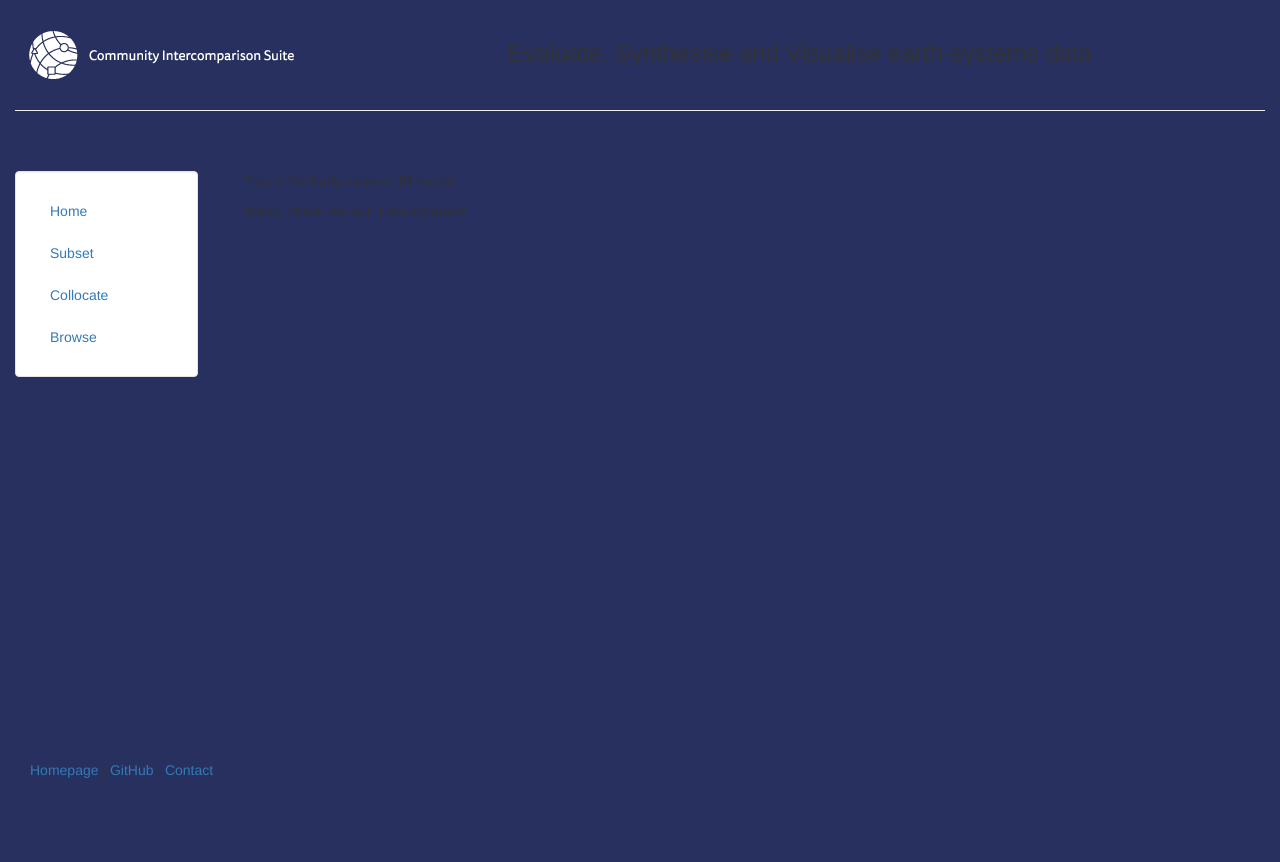
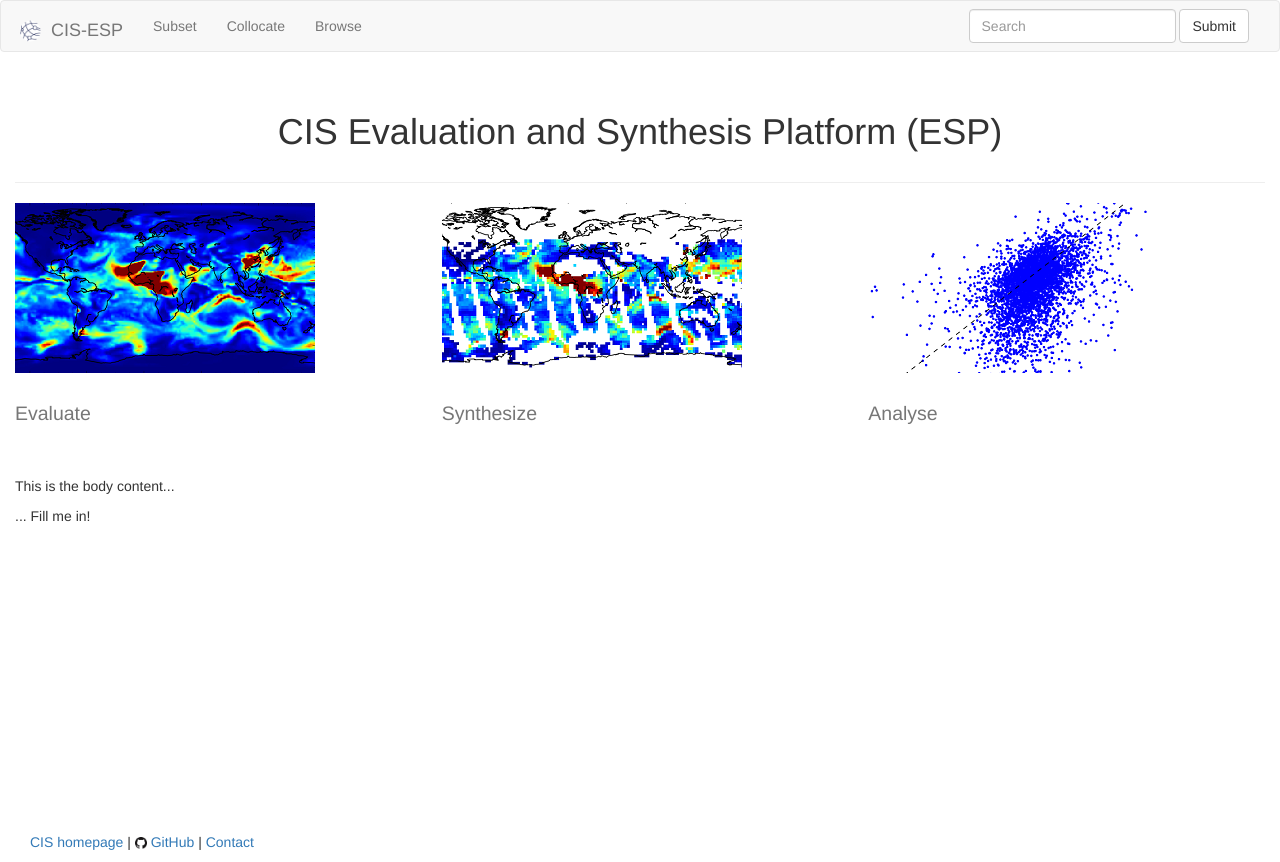
Before and after one commit to duncanwp/cis_esp, a Django app: page / in a window 1280 px wide. Before the commit the page ends 778 px from the top, so only its background shows below. Run offline with Django 3.2, Linux system fonts and the light colour scheme; some libraries are stand-ins or nearby versions.

Commit message:
Created a first draft of the main landing page

```diff
--- a/landing/templates/landing/header.html
+++ b/landing/templates/landing/header.html
@@ -5,7 +5,7 @@
 	<title>CIS-ESP</title>
 	<meta charset="utf-8" />
 	{% load staticfiles %}
-	<link rel="stylesheet" href="{% static 'css/bootstrap.min.css' %}" type = "text/css"/>
+	<link rel="stylesheet" href="{% static 'css/bootstrap.css' %}" type = "text/css"/>
 	<meta name="viewport" content = "width=device-width, initial-scale=1.0">
 
 	<style type="text/css">
@@ -16,55 +16,92 @@
 	</style>
 </head>
 
-<body class="body" style="background-color:#27305E">
+<body class="body">
+    <nav class="navbar navbar-default">
+      <div class="container-fluid">
+        <!-- Brand and toggle get grouped for better mobile display -->
+        <div class="navbar-header">
+          <button type="button" class="navbar-toggle collapsed" data-toggle="collapse" data-target=".collapse" aria-expanded="false">
+            <span class="sr-only">Toggle navigation</span>
+            <span class="icon-bar"></span>
+            <span class="icon-bar"></span>
+            <span class="icon-bar"></span>
+          </button>
+            <a class="navbar-brand" href="#">
+                <span><img alt="CIS logo" src="{% static 'landing/img/CIS-logo-white-clear-small.png' %}" height=30 class="d-inline-block align-top"></span>
+                CIS-ESP
+            </a>
+        </div>
+
+        <!-- Collect the nav links, forms, and other content for toggling -->
+        <div class="collapse navbar-collapse" id="bs-example-navbar-collapse-1">
+          <ul class="nav navbar-nav">
+            <!--<li class="active"><a href="#">Link <span class="sr-only">(current)</span></a></li>-->
+            <li><a href='/subset/'>Subset</a></li>
+			<li><a href='/collocate/'>Collocate</a></li>
+            <li><a href='/data_browser/'>Browse</a></li>
+              <!-- Example dropdown menu
+            <li class="dropdown">
+              <a href="#" class="dropdown-toggle" data-toggle="dropdown" role="button" aria-haspopup="true" aria-expanded="false">Dropdown <span class="caret"></span></a>
+              <ul class="dropdown-menu">
+                <li><a href="#">Action</a></li>
+                <li><a href="#">Another action</a></li>
+                <li><a href="#">Something else here</a></li>
+                <li role="separator" class="divider"></li>
+                <li><a href="#">Separated link</a></li>
+                <li role="separator" class="divider"></li>
+                <li><a href="#">One more separated link</a></li>
+              </ul>
+            </li>
+            -->
+          </ul>
+          <form class="navbar-form navbar-right">
+            <div class="form-group">
+              <input type="text" class="form-control" placeholder="Search">
+            </div>
+            <button type="submit" class="btn btn-default">Submit</button>
+          </form>
+        </div><!-- /.navbar-collapse -->
+      </div><!-- /.container-fluid -->
+    </nav>
+
 	<div class="container-fluid" style="min-height:95%; ">
 		<div class="row">
-			  <div class="col-sm-3">
-				  <br>
-				  <center>
-					<img src="{% static 'landing/img/CIS-logo-white-horizontal-clear.png' %}" class="responsive-img" style='max-height:100px;' alt="logo">
-				  </center>
-			  </div>
-			  <div class="col-sm-9">
-				  <br>
-				  <center>
-				  <h3>Evaluate, Synthesise and Visualise earth-systems data</h3>
-				  </center>
-			  </div>
+          <br>
+          <center>
+          <h1>CIS Evaluation and Synthesis Platform (ESP)</h1>
+          </center>
 		</div><hr>
 
 		<div class="row">
-		  <div class="col-sm-2">
-		  <br>
-
-		  <br>
-		   <!-- Great, til you resize. -->
-			<!--<div class="well bs-sidebar affix" id="sidebar" style="background-color:#fff">-->
-			<div class="well bs-sidebar" id="sidebar" style="background-color:#fff">
-			  <ul class="nav nav-pills nav-stacked">
-				<li><a href='/'>Home</a></li>
-				<li><a href='/subset/'>Subset</a></li>
-				<li><a href='/collocate/'>Collocate</a></li>
-                  <li><a href='/data_browser/'>Browse</a></li>
-			  </ul>
-			</div> <!--well bs-sidebar affix-->
-		  </div> <!--col-sm-2-->
-		  <div class="col-sm-10">
-
-			<div class='container-fluid'>
+		  <div class="col-sm-4">
+            <img src="{% static 'landing/img/step1.png' %}" class="img-responsive" alt="Step 1">
+              <h2><small>Evaluate</small></h2>
+		  </div>
+          <div class="col-sm-4">
+            <img src="{% static 'landing/img/step2.png' %}" class="img-responsive" alt="Step 2">
+              <h2><small>Synthesize</small></h2>
+		  </div>
+          <div class="col-sm-4">
+            <img src="{% static 'landing/img/step3.png' %}" class="img-responsive" alt="Step 3">
+              <h2><small>Analyse</small></h2>
+		  </div>
+        </div>
+        <div class="row">
+          <div class='container-fluid'>
 			<br><br>
 			   {% block content %}
 			   {% endblock %}
-			</div>
 		  </div>
 		</div>
 	</div>
 	<footer>
 		<div class="container-fluid" style='margin-left:15px'>
-			<p><a href="#" target="blank">Homepage</a> | <a href="#" target="blank">GitHub</a> | <a href="#" target="blank">Contact</a></p>
+			<p><a href="http://cistools.net" target="_blank">CIS homepage</a> | <a href="https://github.com/duncanwp/cis_esp" target="blank"><img alt="GitHub logo" src="{% static 'landing/img/GitHub-Mark-32px.png' %}" height=12> GitHub</a> | <a href="mailto:duncan.watson-parris@physics.ox.ac.uk">Contact</a></p>
 		</div>
 	</footer>
-
+  <script src="//code.jquery.com/jquery-1.11.0.min.js"></script>
+  <script type="text/javascript" src="{% static 'js/bootstrap.js' %}"></script>
 </body>
 
 </html>
--- a/landing/templates/landing/includes/html_snippet.html
+++ b/landing/templates/landing/includes/html_snippet.html
@@ -1,3 +1,3 @@
 {% block content %}
-<p>Whoa, check me out, I am included!</p>
+<p>... Fill me in!</p>
 {% endblock %}
--- a/landing/templates/landing/index.html
+++ b/landing/templates/landing/index.html
@@ -1,6 +1,6 @@
 {% extends "landing/header.html" %}
 {% block content %}
-<p>This is the body content, fill me in!</p>
+<p>This is the body content...</p>
 
 {% include 'landing/includes/html_snippet.html' %}
 
```
Also changed, not shown: landing/static/landing/img/CIS-logo-white-clear-small.png (added), landing/static/landing/img/GitHub-Mark-32px.png (added), landing/static/landing/img/step1.png (added), landing/static/landing/img/step2.png (added), landing/static/landing/img/step3.png (added).
